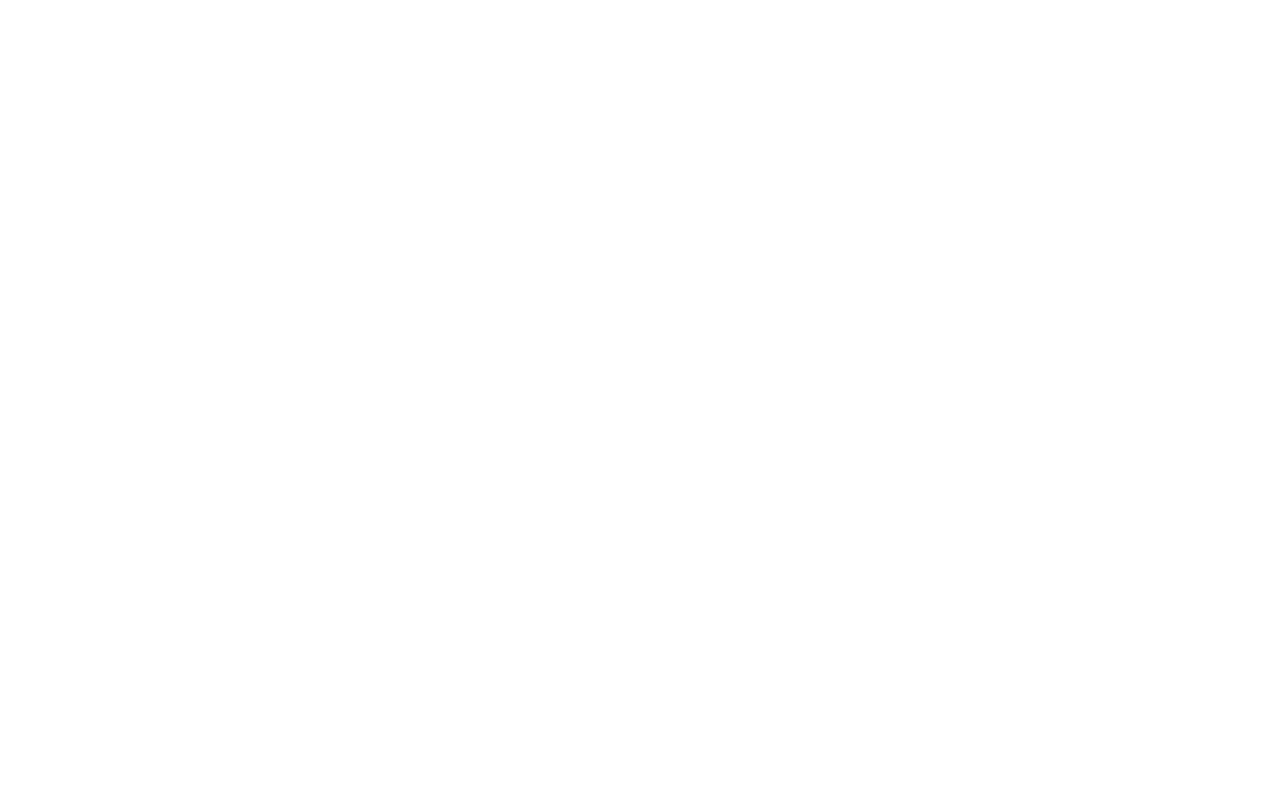
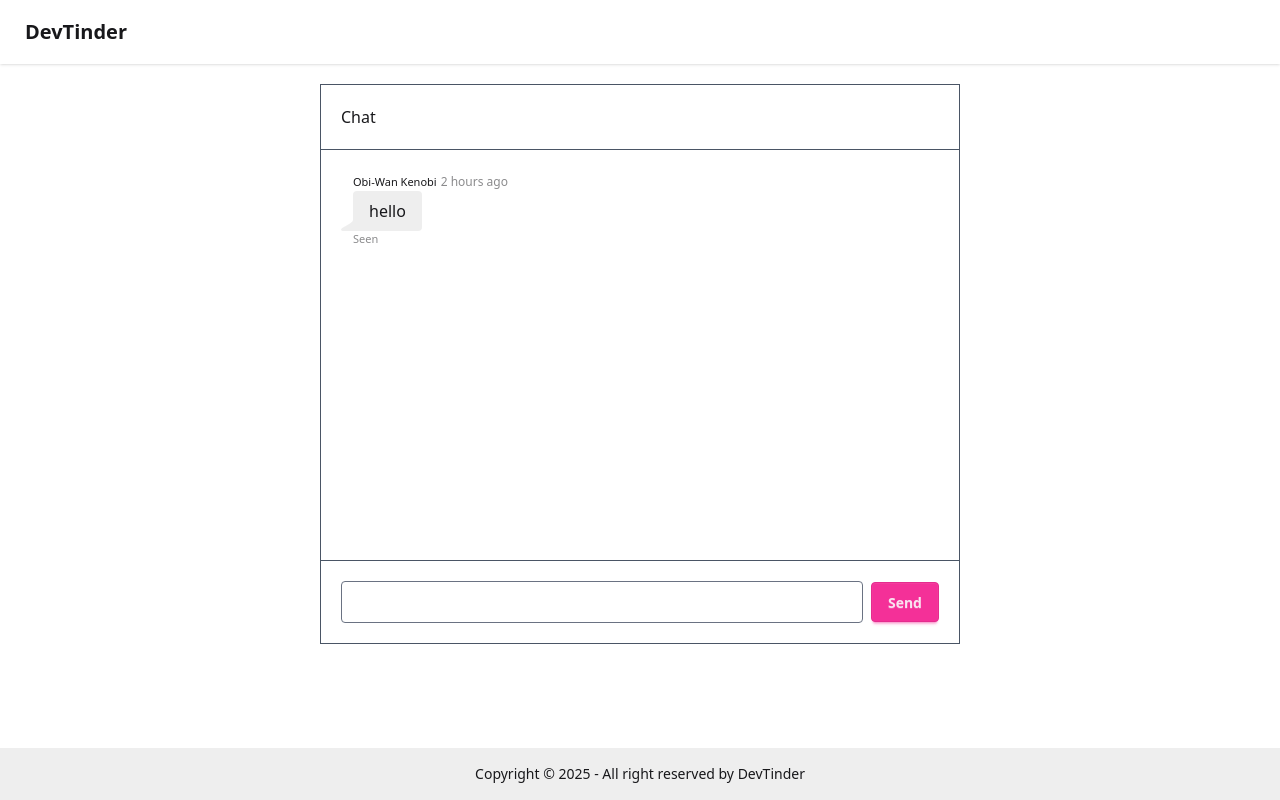
Before and after one commit to mahesh2291/DevTinder-UI, a React app: page /chat/1 in a window 1280 px wide. Before the commit this address had no page. Built offline with nearby package versions, Linux system fonts and the light colour scheme; no server answers; the HTML template or start-up script is replaced by a standard one.

Commit message:
chat ui basic

```diff
--- a/src/App.jsx
+++ b/src/App.jsx
@@ -10,6 +10,7 @@
 import Connections from './Components/Connections'
 import Requests from './Components/Requests'
 import Signup from './Components/Signup'
+import Chat from './Components/Chat'
 
 
 axios.defaults.withCredentials = true;
@@ -28,6 +29,7 @@
         <Route path='/connections' element={<Connections />} />
         <Route path='/requests' element={<Requests />} />
         <Route path='/signup' element={<Signup />} />
+        <Route path='/chat/:targetUserId' element={<Chat />} />
        </Route>
      </Routes>
     </BrowserRouter>
--- /dev/null
+++ b/src/Components/Chat.jsx
@@ -0,0 +1,34 @@
+import { useState } from "react"
+import { useParams } from "react-router"
+
+const Chat=()=>{
+
+    const {targetUserId}=useParams()
+    const [messages,setMessages]=useState([{text:'hello'}])
+    console.log(targetUserId)
+    return (
+      <div className="w-1/2 mx-auto border border-gray-600 m-5 h-[70vh] flex flex-col">
+          <h1 className="p-5 border-b border-gray-600">Chat</h1>
+          <div className="flex-1 overflow-scroll p-5">
+            {
+                messages.map((msg,index)=>{
+                    return <div className="chat chat-start">
+                    <div className="chat-header">
+                      Obi-Wan Kenobi
+                      <time className="text-xs opacity-50">2 hours ago</time>
+                    </div>
+                    <div className="chat-bubble">{msg.text}</div>
+                    <div className="chat-footer opacity-50">Seen</div>
+                  </div>
+                })
+            }
+          </div>
+          <div className="p-5 border-t border-gray-600 flex items-center gap-2">
+             <input className="flex-1 border border-gray-500 text-white rounded p-2" />
+             <button className="btn btn-secondary">Send</button>
+          </div>
+      </div>
+    )
+}
+
+export default Chat
--- a/src/Components/ConnectionsCard.jsx
+++ b/src/Components/ConnectionsCard.jsx
@@ -1,5 +1,7 @@
+import { Link } from "react-router"
+
 const ConnectionsCard=({connectionDetails})=>{
-   const {firstName,lastName,age,about,gender,skills,photoUrl}=connectionDetails
+   const {firstName,lastName,age,about,gender,skills,photoUrl,_id}=connectionDetails
     return (
         <div className="card card-side w-100 mt-10  border-2 border-b-cyan-300 shadow-sm mx-auto">
   <figure>
@@ -16,6 +18,7 @@
         })
     }
     <p>{about}</p>
+    <Link to={'/chat/'+_id} ><button className="btn btn-primary">Chat</button></Link>
   </div>
 </div>
 )
```
